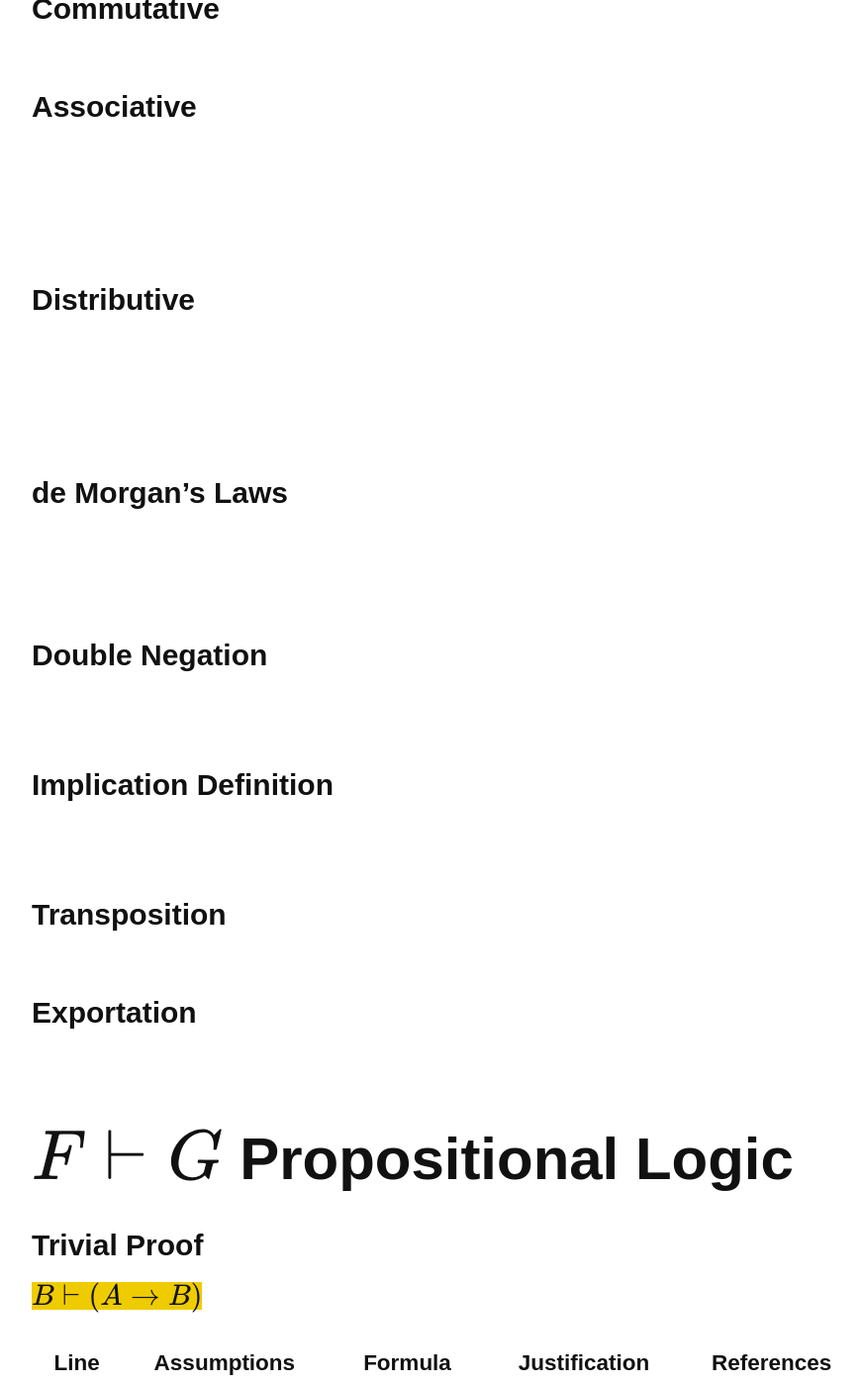
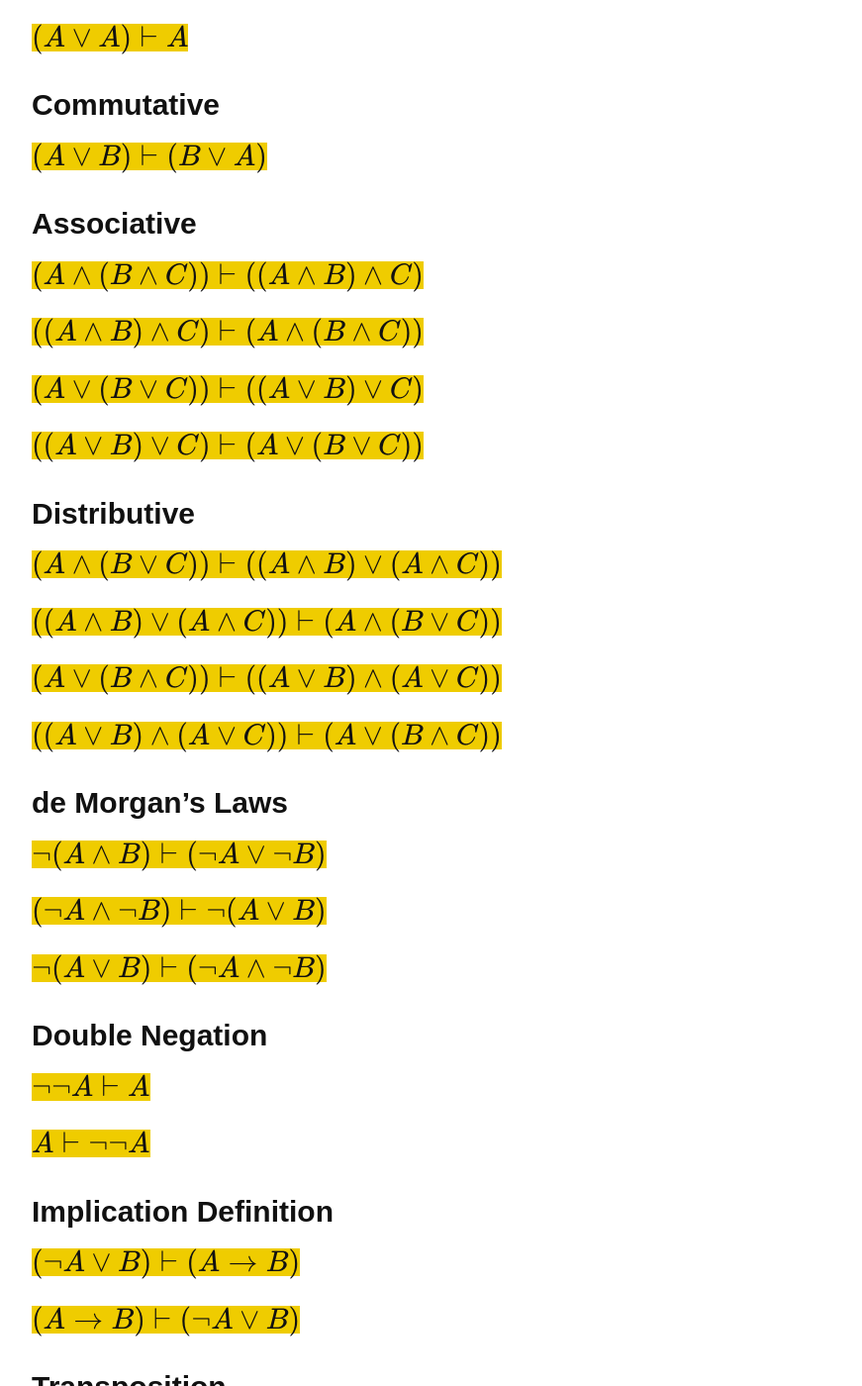
Before and after one commit to Phoebezuo/Phoebezuo.github.io, a Jekyll site: the page built from _posts/2020-12-18-Natural-Deduction-Proof.md, in a window 1280 px wide and 1400 px high, scrolled down 1465 px. Shown: the whole window at 99% size, without its empty margins (188-1059 px from the left). Built offline with Jekyll 4.4.1, drawn with Linux system fonts in a browser that asks for light colours; nearby versions of some CDN libraries; some web fonts are replaced; formulas are drawn with MathJax 3; comment, search, counter and statistics services are not loaded; some of the changed text lies outside the part shown.

Commit message:
Update 2020-12-18-Natural-Deduction-Proof.md

```diff
--- a/_posts/2020-12-18-Natural-Deduction-Proof.md
+++ b/_posts/2020-12-18-Natural-Deduction-Proof.md
@@ -33,65 +33,65 @@ categories: Logic Natural Deduction
 
 ## Idempotent
 
-<mark>$$$$</mark>
+<span class="bg-yellow black" style="text-align: center; font-size:25px">$$A \vdash(A \land A)$$</span>
 
-<mark>$$$$</mark>
+<span class="bg-yellow black" style="text-align: center; font-size:25px">$$(A \land A) \vdash A$$</span>
 
-<mark>$$$$</mark>
+<span class="bg-yellow black" style="text-align: center; font-size:25px">$$A \vdash (A \lor A)$$</span>
 
-<mark>$$$$</mark>
+<span class="bg-yellow black" style="text-align: center; font-size:25px">$$(A \lor A) \vdash A$$</span>
 
 ## Commutative
 
-<mark>$$$$</mark>
+<span class="bg-yellow black" style="text-align: center; font-size:25px">$$(A \lor B) \vdash (B \lor A)$$</span>
 
 ## Associative
 
-<mark>$$$$</mark>
+<span class="bg-yellow black" style="text-align: center; font-size:25px">$$(A\land (B\land C)) \vdash ((A\land B)\land C)$$</span>
 
-<mark>$$$$</mark>
+<span class="bg-yellow black" style="text-align: center; font-size:25px">$$((A\land B)\land C) \vdash (A\land (B\land C))$$</span>
 
-<mark>$$$$</mark>
+<span class="bg-yellow black" style="text-align: center; font-size:25px">$$(A\lor (B\lor C)) \vdash ((A\lor B)\lor C)$$</span>
 
-<mark>$$$$</mark>
+<span class="bg-yellow black" style="text-align: center; font-size:25px">$$((A\lor B)\lor C) \vdash (A\lor (B\lor C))$$</span>
 
 ## Distributive
 
-<mark>$$$$</mark>
+<span class="bg-yellow black" style="text-align: center; font-size:25px">$$(A \land (B \lor C)) \vdash ((A \land B) \lor (A \land C))$$</span>
 
-<mark>$$$$</mark>
+<span class="bg-yellow black" style="text-align: center; font-size:25px">$$((A \land B) \lor (A \land C)) \vdash (A \land (B \lor C))$$</span>
 
-<mark>$$$$</mark>
+<span class="bg-yellow black" style="text-align: center; font-size:25px">$$(A \lor(B \land C)) \vdash ((A \lor B) \land (A \lor C))$$</span>
 
-<mark>$$$$</mark>
+<span class="bg-yellow black" style="text-align: center; font-size:25px">$$((A \lor B) \land (A \lor C)) \vdash (A \lor(B \land C))$$</span>
 
 ## de Morgan's Laws
 
-<mark>$$$$</mark>
+<span class="bg-yellow black" style="text-align: center; font-size:25px">$$\neg (A\land B) \vdash (\neg A\lor \neg B)$$</span>
 
-<mark>$$$$</mark>
+<span class="bg-yellow black" style="text-align: center; font-size:25px">$$(\neg A\land \neg B) \vdash \neg (A\lor B)$$</span>
 
-<mark>$$$$</mark>
+<span class="bg-yellow black" style="text-align: center; font-size:25px">$$\neg (A\lor B) \vdash (\neg A\land \neg B)$$</span>
 
 ## Double Negation
 
-<mark>$$$$</mark>
+<span class="bg-yellow black" style="text-align: center; font-size:25px">$$\neg \neg A \vdash A$$</span>
 
-<mark>$$$$</mark>
+<span class="bg-yellow black" style="text-align: center; font-size:25px">$$A \vdash \neg \neg A$$</span>
 
 ## Implication Definition
 
-<mark>$$$$</mark>
+<span class="bg-yellow black" style="text-align: center; font-size:25px">$$(\neg A\lor B) \vdash (A \rightarrow B)$$</span>
 
-<mark>$$$$</mark>
+<span class="bg-yellow black" style="text-align: center; font-size:25px">$$(A \rightarrow B) \vdash (\neg A\lor B)$$</span>
 
 ## Transposition
 
-<mark>$$$$</mark>
+<span class="bg-yellow black" style="text-align: center; font-size:25px">$$(\neg B \rightarrow \neg A) \vdash (A \rightarrow B)$$</span>
 
 ## Exportation
 
-<mark>$$$$</mark>
+<span class="bg-yellow black" style="text-align: center; font-size:25px">$$((A \land B) \rightarrow C) \vdash (A \rightarrow (B \rightarrow C))$$</span>
 
 # $$F \vdash G$$ Propositional Logic
 
@@ -107,7 +107,7 @@ categories: Logic Natural Deduction
 | 4 | 1,2 | $$B$$ | $$ \land $$E | 3 |
 | 5 | 1 | $$(A \rightarrow B)$$ | $$ \rightarrow $$I | 2,4 |
 
-<mark>$$\neg A \vdash (A \rightarrow B)$$</mark>
+<span class="bg-yellow black" style="text-align: center; font-size:25px">$$\neg A \vdash (A \rightarrow B)$$</span>
 
 | Line | Assumptions | Formula             | Justification    | References |
 | ---- | ----------- | ------------------- | ---------------- | ---------- |
@@ -117,7 +117,7 @@ categories: Logic Natural Deduction
 | 4    | 1,2         | $$B$$                 | $$ \bot $$         | 3          |
 | 5    | 1           | $$(A \rightarrow B)$$ | $$ \rightarrow $$I | 2,4        |
 
-<mark>$$A \vdash (\neg A \rightarrow B)$$</mark>
+<span class="bg-yellow black" style="text-align: center; font-size:25px">$$A \vdash (\neg A \rightarrow B)$$</span>
 
 | Line | Assumptions | Formula                   | Justification    | References |
 | ---- | ----------- | ------------------------- | ---------------- | ---------- |
@@ -127,7 +127,7 @@ categories: Logic Natural Deduction
 | 4    | 1,2         | $$B$$                       | $$ \bot $$         | 3          |
 | 5    | 1           | $$( \neg A \rightarrow B)$$ | $$ \rightarrow $$I | 2,4        |
 
-<mark>$$(A \rightarrow (B \rightarrow C)) \vdash (B \rightarrow (A \rightarrow C))$$</mark>
+<span class="bg-yellow black" style="text-align: center; font-size:25px">$$(A \rightarrow (B \rightarrow C)) \vdash (B \rightarrow (A \rightarrow C))$$</span>
 
 | Line | Assumptions | Formula                             | Justification    | References |
 | ---- | ----------- | ----------------------------------- | ---------------- | ---------- |
@@ -139,7 +139,7 @@ categories: Logic Natural Deduction
 | 6    | 1,3         | $$(A \rightarrow C)$$                 | $$ \rightarrow $$I | 2,5        |
 | 7    | 1           | $$(B \rightarrow (A \rightarrow C))$$ | $$ \rightarrow $$I | 4,6        |
 
-<mark>$$\neg(A \lor B) \vdash \neg A$$</mark>
+<span class="bg-yellow black" style="text-align: center; font-size:25px">$$\neg(A \lor B) \vdash \neg A$$</span>
 
 | Line | Assumptions | Formula            | Justification | References |
 | ---- | ----------- | ------------------ | ------------- | ---------- |
@@ -149,7 +149,7 @@ categories: Logic Natural Deduction
 | 4    | 1,2         | $$ \bot $$                  | $$ \neg $$E     | 1,3        |
 | 5    | 1           | $$ \neg A$$          | $$ \neg $$I     | 2,4        |
 
-<mark>$$\vdash (A \lor \neg A)$$</mark>
+<span class="bg-yellow black" style="text-align: center; font-size:25px">$$\vdash (A \lor \neg A)$$</span>
 
 | Line | Assumptions | Formula                  | Justification | References |
 | ---- | ----------- | ------------------------ | ------------- | ---------- |
@@ -164,29 +164,29 @@ categories: Logic Natural Deduction
 
 ## Modus Tollens
 
-<mark>$$$$</mark>
+<span class="bg-yellow black" style="text-align: center; font-size:25px">$$(A \rightarrow B), \neg B \vdash \neg A$$</span>
 
 ## Hypothetical Syllogism
 
-<mark>$$$$</mark>
+<span class="bg-yellow black" style="text-align: center; font-size:25px">$$(A \rightarrow B), (B \rightarrow C) \vdash (A \rightarrow C)$$</span>
 
 ## Disjunctive Syllogism
 
-<mark>$$$$</mark>
+<span class="bg-yellow black" style="text-align: center; font-size:25px">$$(A \lor B), \neg B \vdash A$$</span>
 
 ## Construction Dilemma
 
-<mark>$$$$</mark>
+<span class="bg-yellow black" style="text-align: center; font-size:25px">$$((A \rightarrow B) \land (C \rightarrow D)), (A \lor C) \vdash (B \lor D)$$</span>
 
 ## Destructive Dilemma
 
-<mark>$$$$</mark>
+<span class="bg-yellow black" style="text-align: center; font-size:25px">$$((A \rightarrow B) \land (C \rightarrow D)), (\neg B \lor \neg D) \vdash (\neg A \lor \neg C)$$</span>
 
 # $$F \equiv G$$ Predicate Logic
 
 ## Trivial Proof
 
-<mark>$$\forall xF(x) \vdash \exists x F(x)$$</mark>
+<span class="bg-yellow black" style="text-align: center; font-size:25px">$$\forall xF(x) \vdash \exists x F(x)$$</span>
 
 | Line | Assumptions | Formula          | Justification | References |
 | ---- | ----------- | ---------------- | ------------- | ---------- |
@@ -194,7 +194,7 @@ categories: Logic Natural Deduction
 | 2    | 1           | $F(c)$           | $ \forall $E  | 1          |
 | 3    | 1           | $ \exists xF(x)$ | $ \exists $I  | 2          |
 
-<mark>$$\exists x \forall y F(x,y) \vdash \forall x \exists y F(x,y)$$</mark>
+<span class="bg-yellow black" style="text-align: center; font-size:25px">$$\exists x \forall y F(x,y) \vdash \forall x \exists y F(x,y)$$</span>
 
 | Line | Assumptions | Formula                      | Justification | References |
 | ---- | ----------- | ---------------------------- | ------------- | ---------- |
@@ -207,26 +207,26 @@ categories: Logic Natural Deduction
 
 ## Qualifier Negation
 
-<mark>$$$$</mark>
+<span class="bg-yellow black" style="text-align: center; font-size:25px">$$\neg \forall x F(x) \vdash \exists x \neg F(x)$$</span>
 
-<mark>$$$$</mark>
+<span class="bg-yellow black" style="text-align: center; font-size:25px">$$\exists x \neg F(x) \vdash \neg \forall x F(x)$$</span>
 
-<mark>$$$$</mark>
+<span class="bg-yellow black" style="text-align: center; font-size:25px">$$\neg \exists x F(x) \vdash \forall x \neg F(x)$$</span>
 
-<mark>$$$$</mark>
+<span class="bg-yellow black" style="text-align: center; font-size:25px">$$\forall x \neg F(x) \vdash \neg \exists x F(x)$$</span>
 
 ## Qualifier Unification
 
-<mark>$$$$</mark>
+<span class="bg-yellow black" style="text-align: center; font-size:25px">$$\forall x F(x) \land \forall x G(x)) \vdash \forall x (F(x) \land G(x))$$</span>
 
-<mark>$$$$</mark>
+<span class="bg-yellow black" style="text-align: center; font-size:25px">$$\forall x (F(x) \land G(x)) \vdash (\forall x F(x) \land \forall x G(x))$$</span>
 
-<mark>$$$$</mark>
+<span class="bg-yellow black" style="text-align: center; font-size:25px">$$(\exists x F(x) \lor \exists x G(x)) \vdash \exists x (F(x) \lor G(x))$$</span>
 
-<mark>$$$$</mark>
+<span class="bg-yellow black" style="text-align: center; font-size:25px">$$\exists x (F(x) \lor G(x)) \vdash (\exists x F(x) \lor \exists x G(x))$$</span>
 
 ## Qualifier Transposition
 
-<mark>$$$$</mark>
+<span class="bg-yellow black" style="text-align: center; font-size:25px">$$\forall x \forall y F(x,y) \vdash \forall y \forall x F(x,y)$$</span>
 
-<mark>$$$$</mark>
+<span class="bg-yellow black" style="text-align: center; font-size:25px">$$\exists x \exists y F(x,y) \vdash \exists y \exists x F(x,y)$$</span>
```
